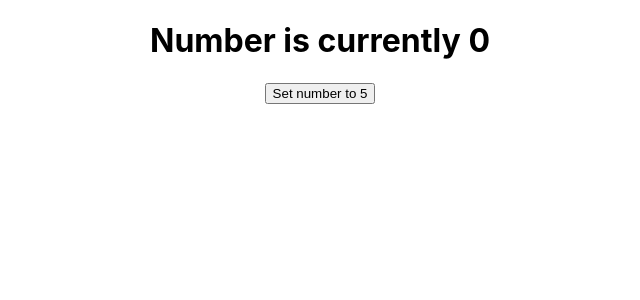
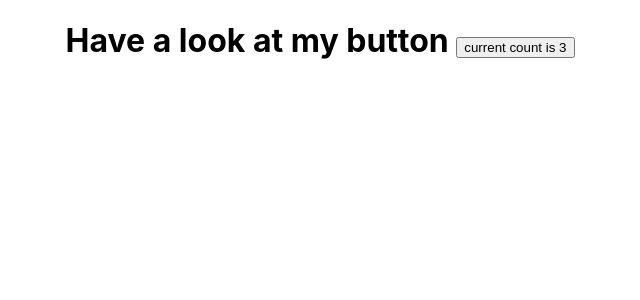
Before and after one commit to Codyzhao/redux-playground, a React (Create React App) app: page / in a window 1280 px wide. Shown: the top 300 px of the page, without its empty margins (320-960 px from the left). Built offline with nearby package versions, Linux system fonts and the light colour scheme.

Commit message:
feat: play with hook

```diff
--- a/src/component/counter/Counter.component.js
+++ b/src/component/counter/Counter.component.js
@@ -2,18 +2,17 @@ import React from 'react';
 import { connect } from 'react-redux';
 
 import { addCounter } from '../../redux/actions';
+import { useUpdateCounter } from '../../hooks/useUpdateCounter';
 
-const handleClick = (value, addCounter) => e => {
-  e.preventDefault();
-  addCounter(value);
+const Counter = () => {
+  const countButton = useUpdateCounter(1);
+
+  return (
+    <>
+      <h1>Have a look at my button {countButton}</h1>
+    </>
+  );
 };
-
-const Counter = ({ count, addCounter }) => (
-  <>
-    <h1>Number is currently {count}</h1>
-    <button onClick={handleClick(5, addCounter)}>Set number to 5</button>
-  </>
-);
 
 /**************
 **** Redux ****
--- /dev/null
+++ b/src/hooks/useUpdateCounter.js
@@ -0,0 +1,15 @@
+import React, { useState, useEffect } from 'react';
+
+export const useUpdateCounter = () => {
+  const [count, setCount] = useState(0);
+
+  useEffect(() => {
+    setCount(3);
+
+    return () => {
+      setCount(0);
+    };
+  }, []);
+
+  return (<button onClick={() => setCount(count+1)}>current count is {count}</button>);
+};
```
